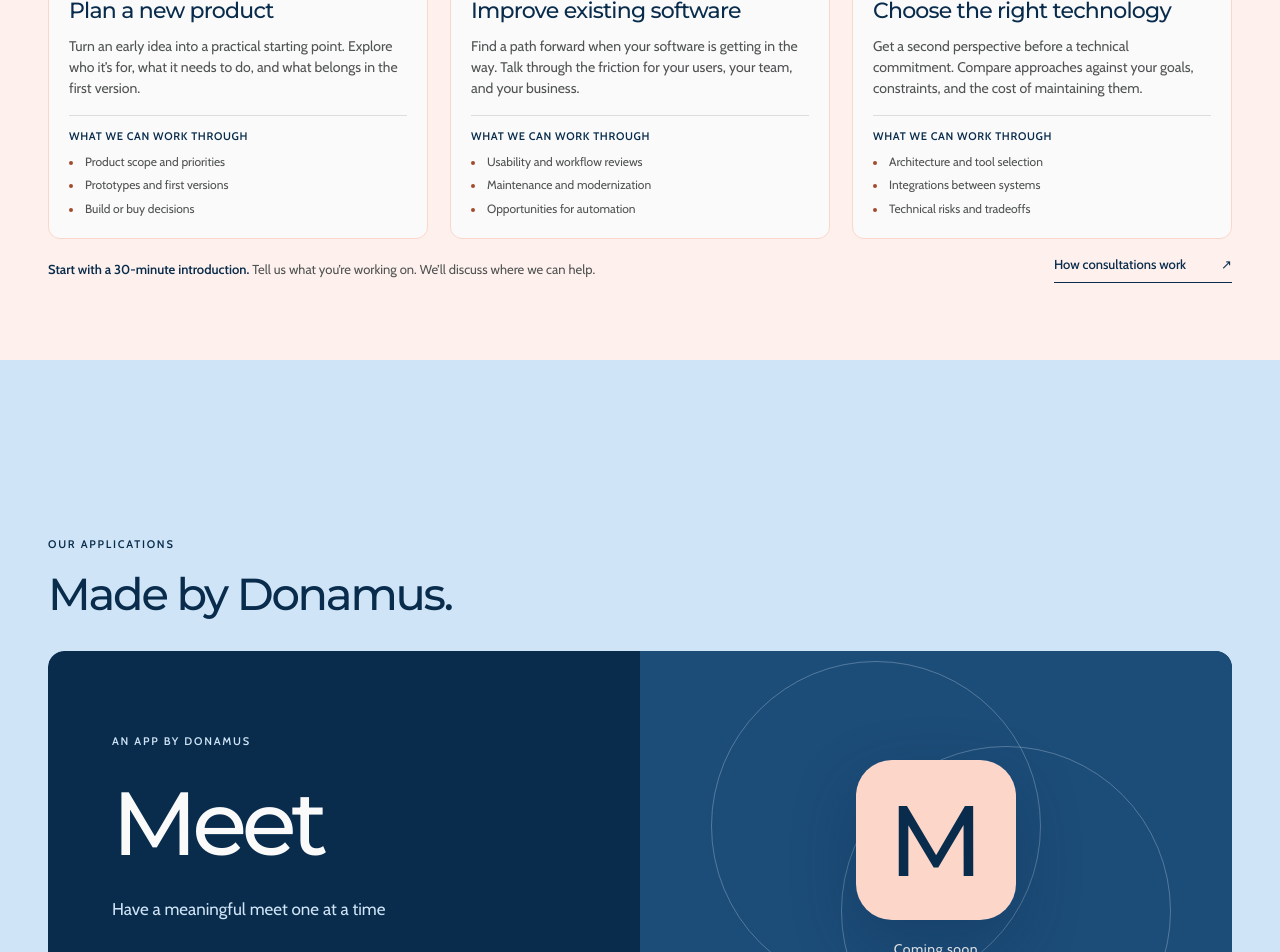
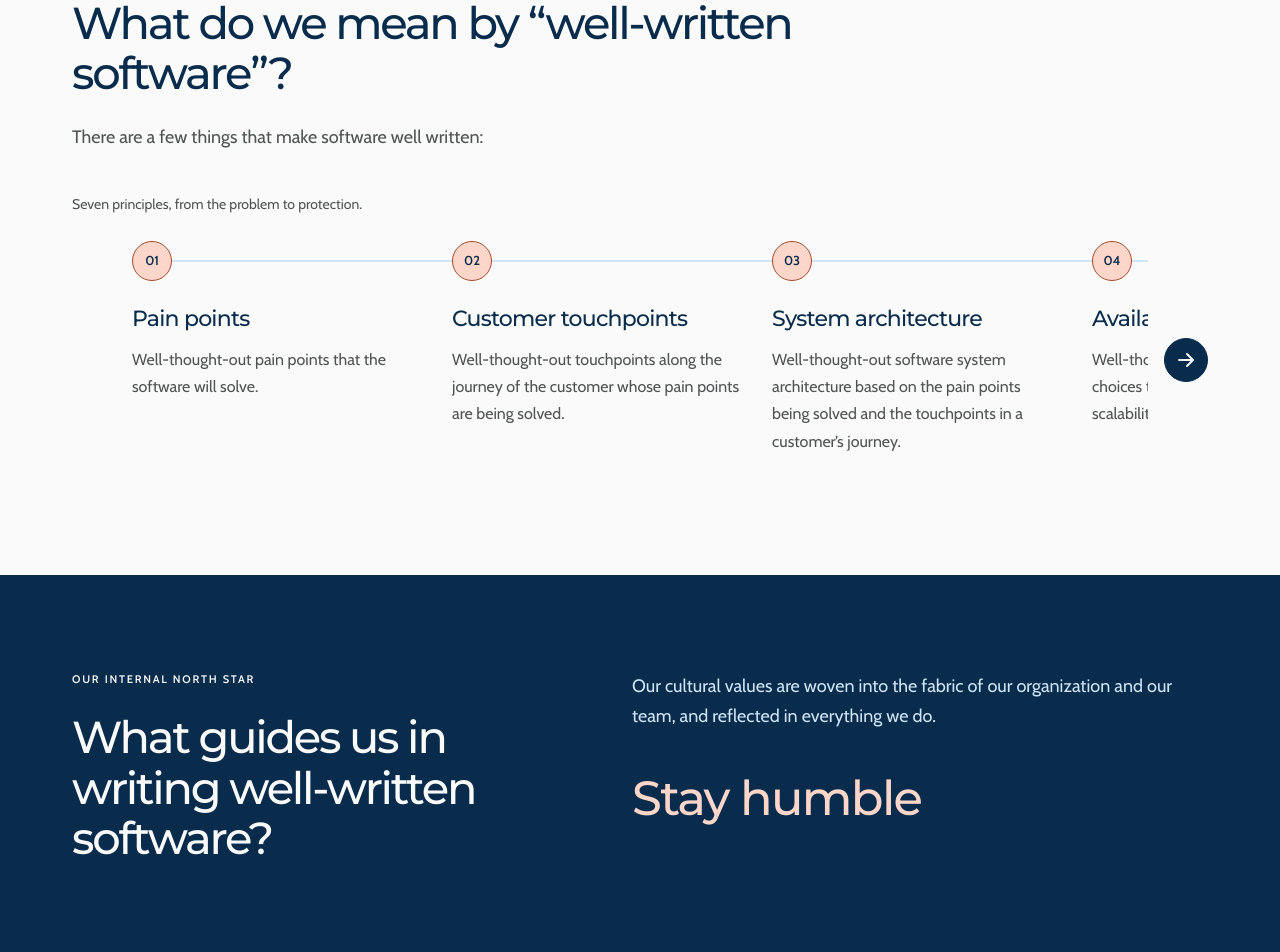
Before and after one commit to Donamus-LLC/donamus-website, a Next.js app: page / in a window 1280 px wide. Shown: the part 1240-2192 px from the top of the page. Built offline with nearby package versions, Linux system fonts and the light colour scheme.

Commit message:
Refresh homepage content and add software principles timeline

```diff
--- /dev/null
+++ b/src/app/components/PrinciplesTimeline.tsx
@@ -0,0 +1,89 @@
+"use client";
+
+import { useEffect, useRef, useState, type ReactNode } from "react";
+import styles from "../page.module.css";
+
+export default function PrinciplesTimeline({ children }: { children: ReactNode }) {
+  const trackRef = useRef<HTMLDivElement>(null);
+  const [available, setAvailable] = useState({ left: false, right: false });
+
+  useEffect(() => {
+    const track = trackRef.current;
+    if (!track) return;
+
+    const updateArrows = () => {
+      const left = track.scrollLeft > 1;
+      const right = track.scrollWidth - track.clientWidth - track.scrollLeft > 1;
+      setAvailable(previous =>
+        previous.left === left && previous.right === right ? previous : { left, right }
+      );
+    };
+    const frame = requestAnimationFrame(updateArrows);
+    const observer = new ResizeObserver(updateArrows);
+    observer.observe(track);
+    if (track.firstElementChild) observer.observe(track.firstElementChild);
+    track.addEventListener("scroll", updateArrows, { passive: true });
+
+    return () => {
+      cancelAnimationFrame(frame);
+      observer.disconnect();
+      track.removeEventListener("scroll", updateArrows);
+    };
+  }, []);
+
+  function scroll(direction: -1 | 1) {
+    const track = trackRef.current;
+    if (!track) return;
+    const point = track.querySelector("li");
+    const distance = point?.getBoundingClientRect().width ?? track.clientWidth;
+    track.scrollBy({
+      left: direction * distance,
+      behavior: window.matchMedia("(prefers-reduced-motion: reduce)").matches ? "instant" : "smooth",
+    });
+  }
+
+  return (
+    <>
+      <p id="timeline-hint" className={styles.timelineHint}>
+        Seven principles, from the problem to protection.
+      </p>
+      <div className={styles.timelineLayout}>
+        <button
+          type="button"
+          className={styles.timelineArrow}
+          aria-label="Scroll timeline left"
+          aria-controls="principles-timeline"
+          disabled={!available.left}
+          onClick={() => scroll(-1)}
+        >
+          <svg width="24" height="24" viewBox="0 0 24 24" fill="none" stroke="currentColor" strokeWidth="2" strokeLinecap="round" strokeLinejoin="round" aria-hidden="true" focusable="false">
+            <path d="M19 12H5m6-6-6 6 6 6" />
+          </svg>
+        </button>
+        <div
+          id="principles-timeline"
+          ref={trackRef}
+          className={styles.timeline}
+          role="region"
+          aria-label="Well-written software principles timeline"
+          aria-describedby="timeline-hint"
+          tabIndex={0}
+        >
+          {children}
+        </div>
+        <button
+          type="button"
+          className={styles.timelineArrow}
+          aria-label="Scroll timeline right"
+          aria-controls="principles-timeline"
+          disabled={!available.right}
+          onClick={() => scroll(1)}
+        >
+          <svg width="24" height="24" viewBox="0 0 24 24" fill="none" stroke="currentColor" strokeWidth="2" strokeLinecap="round" strokeLinejoin="round" aria-hidden="true" focusable="false">
+            <path d="M5 12h14m-6-6 6 6-6 6" />
+          </svg>
+        </button>
+      </div>
+    </>
+  );
+}
--- a/src/app/layout.tsx
+++ b/src/app/layout.tsx
@@ -20,7 +20,8 @@
 }: Readonly<{ children: React.ReactNode }>) {
   return (
     <html lang="en">
-      <body className={`${cabin.variable} ${montserrat.variable}`}>
+      {/* Grammarly can add body attributes before hydration; keep suppression scoped here. */}
+      <body className={`${cabin.variable} ${montserrat.variable}`} suppressHydrationWarning>
         <a className="skip-link" href="#main-content">
           Skip to content
         </a>
--- /dev/null
+++ b/src/app/page.module.css
@@ -0,0 +1,195 @@
+.mission {
+  max-width: 900px;
+  margin-inline: auto;
+  text-wrap: pretty;
+}
+
+.section {
+  padding-block: 96px;
+  scroll-margin-top: var(--header-height);
+}
+
+.content {
+  padding-inline: 24px;
+}
+
+.split {
+  display: grid;
+  grid-template-columns: 1fr 1.2fr;
+  gap: 80px;
+  align-items: start;
+}
+
+.purpose {
+  background: var(--blue);
+}
+
+.belief {
+  font-size: clamp(24px, 2.6vw, 36px);
+  line-height: 1.5;
+}
+
+.heading {
+  max-width: 800px;
+  margin-bottom: 40px;
+}
+
+.heading p {
+  margin-top: 24px;
+  color: var(--muted);
+  font-size: 18px;
+}
+
+.timelineHint {
+  margin-bottom: 24px;
+  color: var(--muted);
+  font-size: 14px;
+}
+
+.timelineLayout {
+  display: grid;
+  grid-template-columns: 44px minmax(0, 1fr) 44px;
+  align-items: center;
+  gap: 16px;
+}
+
+.timelineArrow {
+  display: grid;
+  place-items: center;
+  width: 44px;
+  height: 44px;
+  padding: 0;
+  border: 1px solid var(--ink);
+  border-radius: 50%;
+  background: var(--ink);
+  color: var(--paper);
+  cursor: pointer;
+}
+
+.timelineArrow svg {
+  display: block;
+}
+
+.timelineArrow:hover {
+  background: #1c4c78;
+}
+
+.timelineArrow:disabled {
+  visibility: hidden;
+}
+
+.timeline {
+  overflow-x: auto;
+  padding-bottom: 24px;
+  scroll-snap-type: x proximity;
+  scrollbar-color: var(--ink) var(--blue);
+}
+
+.timeline:focus-visible {
+  outline: 3px solid #a14b2d;
+  outline-offset: 6px;
+}
+
+.principles {
+  display: grid;
+  grid-auto-flow: column;
+  grid-auto-columns: min(320px, 88%);
+  margin: 0;
+  padding: 0;
+  list-style: none;
+}
+
+.principles li {
+  position: relative;
+  padding-right: 32px;
+  scroll-snap-align: start;
+}
+
+.principles li:not(:last-child)::before {
+  content: "";
+  position: absolute;
+  top: 19px;
+  left: 20px;
+  width: 100%;
+  height: 2px;
+  background: var(--blue);
+}
+
+.timelinePoint {
+  position: relative;
+  display: grid;
+  place-items: center;
+  width: 40px;
+  height: 40px;
+  border: 1px solid #a14b2d;
+  border-radius: 50%;
+  background: var(--coral);
+  font-size: 13px;
+  font-weight: 600;
+}
+
+.principles h3 {
+  margin-block: 24px 14px;
+  font-size: 22px;
+}
+
+.principles p {
+  color: var(--muted);
+  font-size: 16px;
+  line-height: 1.7;
+}
+
+.values {
+  background: var(--ink);
+  color: var(--paper);
+}
+
+.valueCopy p {
+  color: var(--blue);
+  font-size: 18px;
+}
+
+.valueCopy h3 {
+  margin-top: 36px;
+  color: var(--coral);
+  font-size: clamp(32px, 4vw, 48px);
+}
+
+@media (max-width: 1100px) {
+  .split {
+    gap: 40px;
+  }
+}
+
+@media (max-width: 760px) {
+  .section {
+    padding-block: 56px;
+  }
+
+  .content {
+    width: calc(100% - 72px);
+    padding-inline: 0;
+  }
+
+  .split {
+    grid-template-columns: 1fr;
+    gap: 28px;
+  }
+
+  .heading p,
+  .valueCopy p {
+    font-size: 16px;
+  }
+
+  .timelineLayout {
+    gap: 8px;
+  }
+
+  .principles {
+    grid-auto-columns: 100%;
+  }
+
+  .principles li {
+    padding-right: 16px;
+  }
+}
--- a/src/app/page.tsx
+++ b/src/app/page.tsx
@@ -1,8 +1,48 @@
-import { companyTagline } from "./data/site";
+import type { Metadata } from "next";
 import Image from "next/image";
 import ConsultationOverview from "./components/ConsultationOverview";
 import SectionNavigation from "./components/SectionNavigation";
 import AppCarousel from "./components/AppCarousel";
+import PrinciplesTimeline from "./components/PrinciplesTimeline";
+import styles from "./page.module.css";
+
+const mission =
+  "We enable customer-focused innovation for organizations by taking care of their software and product needs.";
+
+export const metadata: Metadata = {
+  description: mission,
+};
+
+const softwarePrinciples = [
+  {
+    title: "Pain points",
+    description: "Well-thought-out pain points that the software will solve.",
+  },
+  {
+    title: "Customer touchpoints",
+    description: "Well-thought-out touchpoints along the journey of the customer whose pain points are being solved.",
+  },
+  {
+    title: "System architecture",
+    description: "Well-thought-out software system architecture based on the pain points being solved and the touchpoints in a customer’s journey.",
+  },
+  {
+    title: "Availability & scale",
+    description: "Well-thought-out plans and design choices to ensure high availability, scalability, and efficiency.",
+  },
+  {
+    title: "Maintainable code",
+    description: "Well-written code designed with a holistic, long-term view to keep maintenance costs low and make changes and additions easier.",
+  },
+  {
+    title: "Infrastructure",
+    description: "Well-designed infrastructure that runs the software.",
+  },
+  {
+    title: "Security & privacy",
+    description: "Well-thought-out and implemented cybersecurity, user privacy, and data protection policies.",
+  },
+];
 
 export default function Home() {
   return (
@@ -20,7 +60,70 @@
               priority
             />
           </h1>
-          <p>{companyTagline}</p>
+          <p className={styles.mission}>{mission}</p>
+        </div>
+      </section>
+      <section
+        id="why"
+        data-section-label="Why"
+        className={`${styles.section} ${styles.purpose}`}
+        aria-labelledby="why-title"
+        tabIndex={-1}
+      >
+        <div className={`shell ${styles.content} ${styles.split}`}>
+          <h2 id="why-title">Why?</h2>
+          <p className={styles.belief}>
+            Because we believe that well-written software has the power to
+            accelerate industries in doing good for humanity.
+          </p>
+        </div>
+      </section>
+      <section
+        id="well-written-software"
+        data-section-label="Well-written software"
+        className={styles.section}
+        aria-labelledby="software-title"
+        tabIndex={-1}
+      >
+        <div className={`shell ${styles.content}`}>
+          <div className={styles.heading}>
+            <h2 id="software-title">What do we mean by “well-written software”?</h2>
+            <p>There are a few things that make software well written:</p>
+          </div>
+          <PrinciplesTimeline>
+            <ol className={styles.principles} role="list">
+              {softwarePrinciples.map((principle, index) => (
+                <li key={principle.title}>
+                  <span className={styles.timelinePoint} aria-hidden="true">
+                    {String(index + 1).padStart(2, "0")}
+                  </span>
+                  <h3>{principle.title}</h3>
+                  <p>{principle.description}</p>
+                </li>
+              ))}
+            </ol>
+          </PrinciplesTimeline>
+        </div>
+      </section>
+      <section
+        id="our-values"
+        data-section-label="Our values"
+        className={`${styles.section} ${styles.values}`}
+        aria-labelledby="values-title"
+        tabIndex={-1}
+      >
+        <div className={`shell ${styles.content} ${styles.split}`}>
+          <div>
+            <p className="eyebrow">Our internal north star</p>
+            <h2 id="values-title">What guides us in writing well-written software?</h2>
+          </div>
+          <div className={styles.valueCopy}>
+            <p>
+              Our cultural values are woven into the fabric of our organization
+              and our team, and reflected in everything we do.
+            </p>
+            <h3>Stay humble</h3>
+          </div>
         </div>
       </section>
       <section
```
